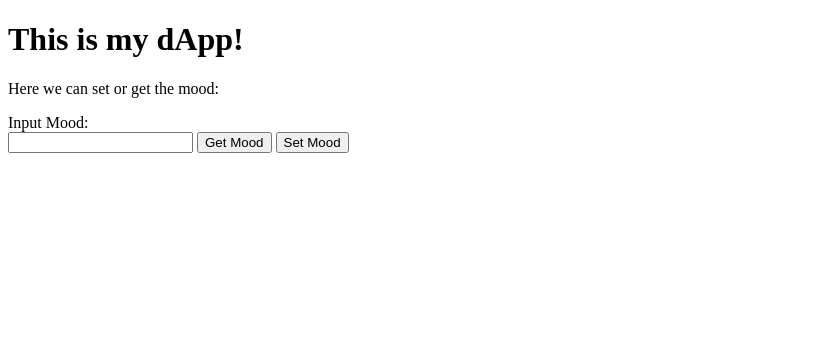
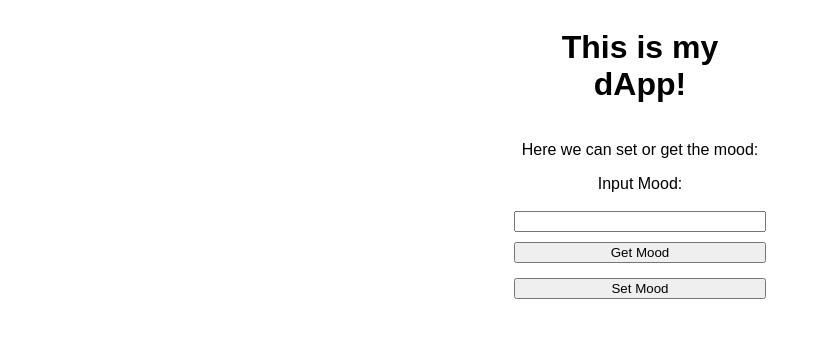
Before and after one commit to itsbittoosharma/my_First_dApp, a plain HTML site: page index.html in a window 1280 px wide. Shown: the whole page, without its empty margins (0-821 px from the left). Drawn offline with Linux system fonts and the light colour scheme.

Commit message:
Index updated

```diff
--- a/index.html
+++ b/index.html
@@ -5,6 +5,24 @@
     <meta http-equiv="X-UA-Compatible" content="IE=edge" />
     <meta name="viewport" content="width=device-width, initial-scale=1.0" />
     <title>My First dApp</title>
+    <style>
+        body {
+          text-align: center;
+          font-family: Arial, Helvetica, sans-serif;
+        }
+
+        div {
+          width: 20%;
+          margin: 0 auto;
+          display: flex;
+          flex-direction: column;
+        }
+
+        button {
+          width: 100%;
+          margin: 10px 0px 5px 0px;
+        }
+      </style>
   </head>
   <body>
     <div>
```
